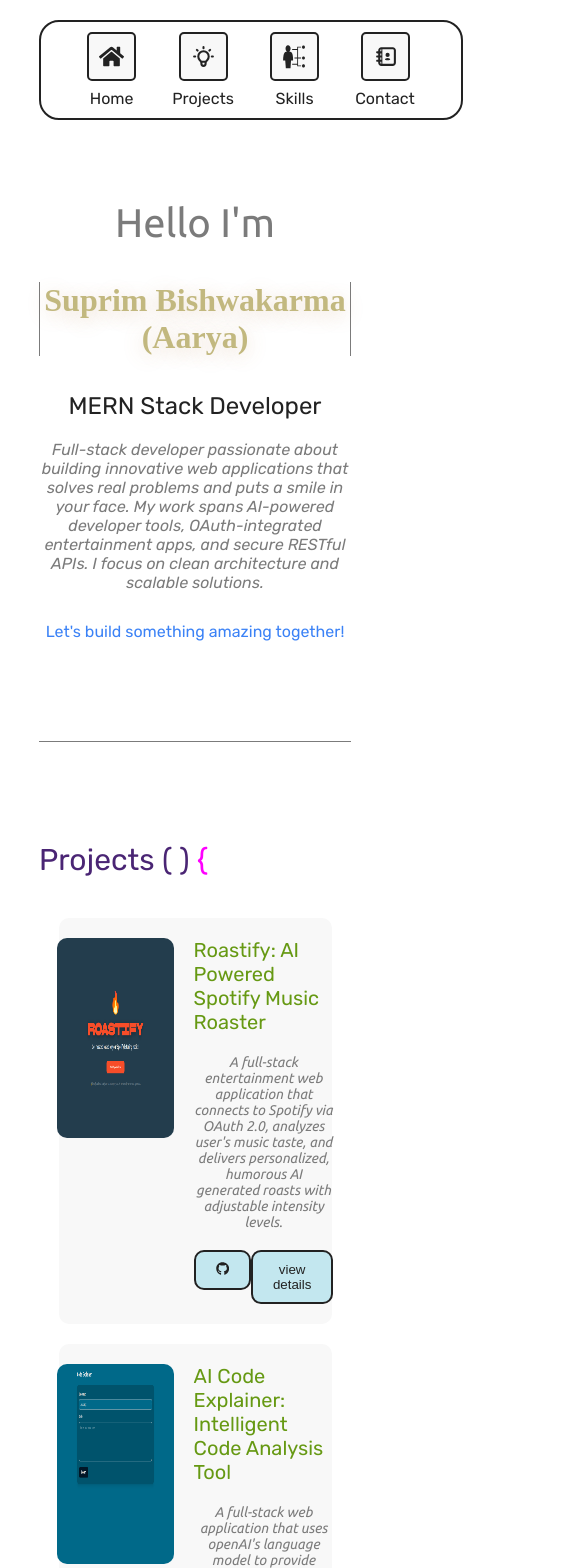
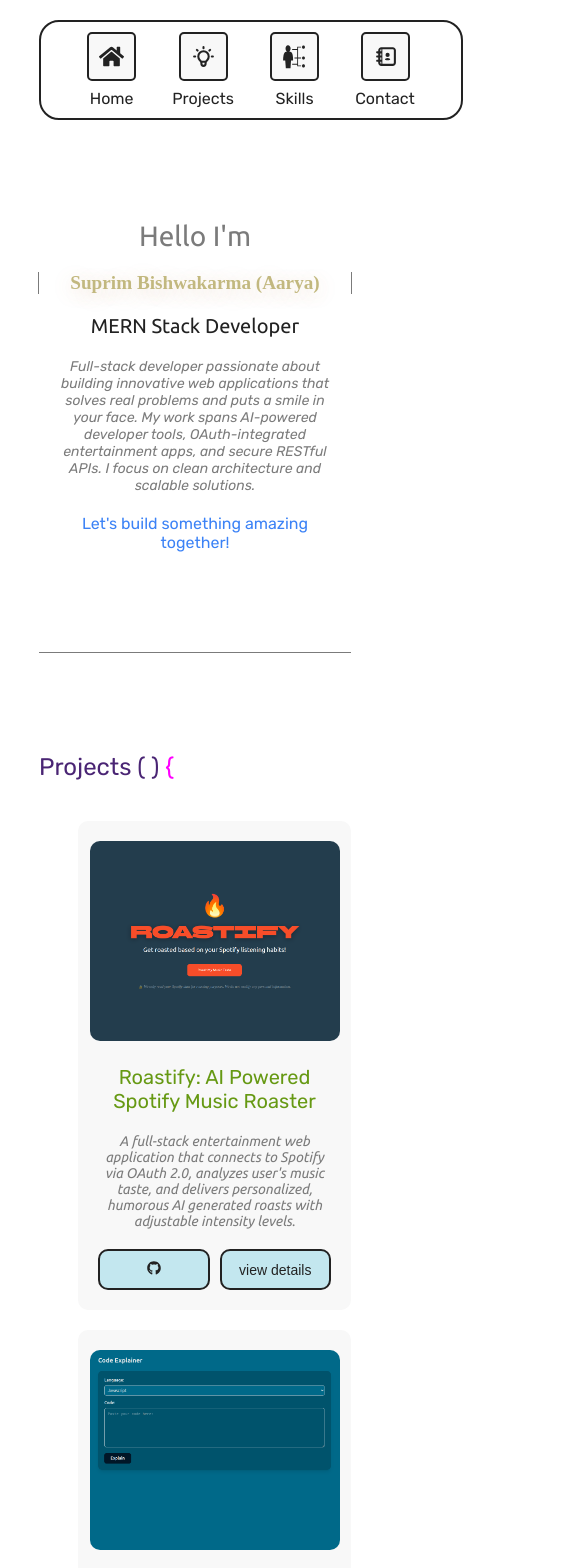
Before and after one commit to Suprimbishwakarma/Aarya, a React (Vite) app: page / in a window 390 px wide. Shown: the top 1568 px of the page, 585 px wide, since content can reach past the window. Built offline with nearby package versions, Linux system fonts and the light colour scheme; a web font is replaced by a local one.

Commit message:
Responsive Design Updated

```diff
--- a/src/App.jsx
+++ b/src/App.jsx
@@ -11,10 +11,18 @@
     <div>
       <Navbar />
       <div>
-        <Home />
-        <Projects />
-        <Skills />
-        <Contact />
+        <div id="home">
+          <Home />
+        </div>
+        <div id="projects">
+          <Projects />
+        </div>
+        <div id="skills">
+          <Skills />
+        </div>
+        <div id="contact">
+          <Contact />
+        </div>
         <Copyright />
       </div>
     </div>
--- a/src/components/Contact/Contact.css
+++ b/src/components/Contact/Contact.css
@@ -1,6 +1,6 @@
 .contact-title {
   margin-top: 100px;
-  margin-bottom: 30px;
+  margin-bottom: 40px;
   font-size: 30px;
   font-family: "Rubik", sans-serif;
   color: #4a2574;
@@ -21,16 +21,18 @@
   align-items: center;
   gap: 50px;
   width: 70vw;
+  max-width: 100vw;
   margin: 0 auto;
   background: #f8f8f8;
-  padding: 20px;
   border-radius: 10px;
 }
 
 .contact-section {
   display: flex;
   flex-direction: column;
+  padding: 20px 0 20px 20px;
   gap: 20px;
+  flex: 1;
 }
 
 .contact-section p {
@@ -55,16 +57,19 @@
 .contact-detail {
   display: flex;
   gap: 20px;
+  align-items: center;
 }
 
 .contact-detail span {
   font-family: "Rubik", sans-serif;
   color: #808000;
   font-size: 16px;
+  word-break: break-all;
 }
 
 .contact-detail .icons {
   font-size: 22px;
+  min-width: 22px;
 }
 
 .form-section {
@@ -72,6 +77,9 @@
   flex-direction: column;
   align-items: start;
   gap: 10px;
+  flex-shrink: 1;
+  width: 100%;
+  padding: 20px 20px 20px 0;
 }
 
 .form-section label {
@@ -101,6 +109,7 @@
   color: #a0a0a0;
   font-family: "Rubik";
   font-size: 14px;
+  resize: vertical;
 }
 
 .form-submit {
@@ -130,3 +139,44 @@
   padding-bottom: 50px;
   border-bottom: 1px solid #222222;
 }
+
+@media (max-width: 768px) {
+  .contact-block {
+    width: 90vw;
+    margin-top: 100px;
+  }
+
+  .contact-body-main {
+    flex-direction: column;
+    gap: 20px;
+  }
+
+  .contact-section,
+  .form-section {
+    width: 100%;
+  }
+
+  .contact-section p {
+    font-size: 14px;
+  }
+
+  .contact-title {
+    font-size: 24px;
+  }
+
+  .contact-title #inputs {
+    font-size: 14px;
+  }
+
+  .contact-detail {
+    font-size: 14px;
+  }
+
+  .contact-detail span {
+    font-size: 14px;
+  }
+
+  .form-section input {
+    width: 300px;
+  }
+}
--- a/src/components/Contact/Contact.jsx
+++ b/src/components/Contact/Contact.jsx
@@ -6,7 +6,7 @@
 
 const Contact = () => {
   return (
-    <>
+    <div className="contact-block">
       <div className="contact-title">
         Contact (<span id="inputs"> name, email, message</span> ){" "}
         <span>{"{"}</span>
@@ -54,7 +54,7 @@
       <div className="contact-title-closing">
         <span>{"}"}</span>
       </div>
-    </>
+    </div>
   );
 };
 
--- a/src/components/Home/Home.css
+++ b/src/components/Home/Home.css
@@ -1,8 +1,12 @@
 .home-body {
   display: flex;
   flex-direction: column;
+  justify-content: center;
+  align-items: center;
   gap: 20px;
   margin-top: 80px;
+  padding: 0 20px;
+  border-bottom: 1px solid #7b7b7b;
 }
 
 .home-body p {
@@ -11,10 +15,11 @@
 
 .home-body .user {
   font-family: "BBH Bartle", cursive;
+  width: 80vw;
+  max-width: 80vw;
   font-size: 2rem;
   font-weight: 900;
   color: #c2b87f;
-  margin: 1rem 0;
   text-shadow: 0 4px 20px rgba(188, 132, 81, 0.3);
   border-left: 1px solid #7b7b7b;
   border-right: 1px solid #7b7b7b;
@@ -28,17 +33,41 @@
 
 .stack {
   font-size: 24px;
-  font-family: "Rubik", sans-serif;
+  font-family: "Ubuntu", sans-serif;
 }
 
 .intro {
   color: #7b7b7b;
   font-style: italic;
+  margin: 0 auto;
 }
 
 .message {
   margin-top: 10px;
   color: #3b82f6;
   padding-bottom: 100px;
-  border-bottom: 1px solid #7b7b7b;
+  margin: 0 auto;
 }
+
+@media (max-width: 768px) {
+  .home-body {
+    margin-top: 100px;
+    padding: 0 15px;
+  }
+
+  .greet {
+    font-size: 28px;
+  }
+
+  .home-body .user {
+    font-size: 1.2rem;
+  }
+
+  .stack {
+    font-size: 20px;
+  }
+
+  .intro {
+    font-size: 14px;
+  }
+}
--- a/src/components/Navbar/Navbar.css
+++ b/src/components/Navbar/Navbar.css
@@ -8,6 +8,10 @@
   border: 2px solid #222222;
   border-radius: 20px;
   background: #ffffff;
+}
+
+a {
+  text-decoration: none;
 }
 
 .home,
--- a/src/components/Navbar/Navbar.jsx
+++ b/src/components/Navbar/Navbar.jsx
@@ -8,22 +8,22 @@
 const Navbar = () => {
   return (
     <div className="navbar">
-      <div className="home">
+      <a href="#home" className="home">
         <FaHome className="icon" />
         <p>Home</p>
-      </div>
-      <div className="projects">
+      </a>
+      <a href="#projects" className="projects">
         <HiOutlineLightBulb className="icon" />
         <p className="name">Projects</p>
-      </div>
-      <div className="skills">
+      </a>
+      <a href="#skills" className="skills">
         <GiSkills className="icon" />
         <p className="name">Skills</p>
-      </div>
-      <div className="contact">
+      </a>
+      <a href="#contact" className="contact">
         <TiContacts className="icon" />
         <p className="name">Contact</p>
-      </div>
+      </a>
     </div>
   );
 };
--- a/src/components/Projects/Projects.css
+++ b/src/components/Projects/Projects.css
@@ -11,6 +11,7 @@
 
 .project-section {
   width: 70vw;
+  max-width: 100vw;
   margin: 0 auto;
   display: flex;
   flex-direction: column;
@@ -24,11 +25,16 @@
   background: #f8f8f8;
   padding: 20px;
   border-radius: 10px;
+  align-items: center;
 }
 
 .project-individual-section .project-image {
   width: 30vw;
-  height: 200px;
+  max-width: 400px;
+  min-width: 250px;
+  height: auto;
+  min-height: 200px;
+  object-fit: cover;
   border-radius: 10px;
   transition: all 0.1s ease;
 }
@@ -107,3 +113,38 @@
   font-size: 30px;
   color: #ff00ff;
 }
+
+@media (max-width: 768px) {
+  .project-block {
+    width: 90vw;
+  }
+
+  .project-individual-section {
+    flex-direction: column;
+  }
+
+  .project-title {
+    text-align: center;
+  }
+
+  .project-individual-section .project-image {
+    width: 100%;
+    max-width: 100%;
+  }
+
+  .project-function {
+    font-size: 24px;
+    margin-top: 100px;
+  }
+
+  .project-individual-section .project-content .project-button {
+    gap: 10px;
+  }
+
+  .project-individual-section .project-content .project-button .github,
+  .project-individual-section .project-content .project-button .details {
+    padding: 10px 15px;
+    font-size: 14px;
+    width: 100%;
+  }
+}
--- a/src/components/Projects/Projects.jsx
+++ b/src/components/Projects/Projects.jsx
@@ -5,7 +5,7 @@
 
 const Projects = () => {
   return (
-    <>
+    <div className="project-block">
       <p className="project-function">
         Projects ( ) <span>{"{"}</span>
       </p>
@@ -25,14 +25,10 @@
               intensity levels.
             </p>
             <div className="project-button">
-              <div>
-                <button className="github">
-                  <FaGithub />
-                </button>
-              </div>
-              <div>
-                <button className="details">view details</button>
-              </div>
+              <button className="github">
+                <FaGithub />
+              </button>
+              <button className="details">view details</button>
             </div>
           </div>
         </div>
@@ -66,7 +62,7 @@
       <p className="project-function-closing">
         <span>{"}"}</span>
       </p>
-    </>
+    </div>
   );
 };
 
--- a/src/components/Skills/Skills.css
+++ b/src/components/Skills/Skills.css
@@ -3,27 +3,26 @@
   font-family: "Rubik", sans-serif;
   color: #4a2574;
   margin-top: 100px;
-  margin-bottom: 50px;
+  margin-bottom: 40px;
 }
 
 .skills-header span {
   color: #ff00ff;
 }
 
-/* Staggered Grid Layout */
 .skills-grid {
   display: grid;
   grid-template-columns: repeat(auto-fit, minmax(260px, 1fr));
-  gap: 15px; /* Compact gap */
+  gap: 15px;
   width: 70vw;
   margin: 0 auto;
 }
 
 .skill-card {
   background: #ffffff;
-  padding: 18px; /* Compact padding */
+  padding: 18px;
   border-radius: 12px;
-  border-top: 3px solid var(--theme-color); /* Thinner accent */
+  border-top: 3px solid var(--theme-color);
   box-shadow: 0 4px 15px rgba(0, 0, 0, 0.03);
   transition: all 0.3s cubic-bezier(0.175, 0.885, 0.32, 1.275);
   display: flex;
@@ -33,7 +32,6 @@
   overflow: hidden;
 }
 
-/* Specific span for Concepts to span 2 cols if space allows */
 @media (min-width: 1100px) {
   .concepts-card {
     grid-column: span 2;
@@ -61,25 +59,25 @@
   display: flex;
   align-items: center;
   gap: 10px;
-    border-bottom: 1px solid rgba(0,0,0,0.05); /* Thinner separator */
+  border-bottom: 1px solid rgba(0, 0, 0, 0.05);
   padding-bottom: 10px;
   margin-bottom: 2px;
 }
 
 .cat-icon {
-    font-size: 1.2rem; /* Smaller icon */
+  font-size: 1.2rem;
   display: flex;
   align-items: center;
   justify-content: center;
   background: rgba(255, 255, 255, 0.8);
   padding: 6px;
   border-radius: 50%;
-    box-shadow: 0 2px 5px rgba(0,0,0,0.05);
+  box-shadow: 0 2px 5px rgba(0, 0, 0, 0.05);
 }
 
 .skill-category-title {
   font-family: "Rubik", sans-serif;
-  font-size: 18px; /* Compact title */
+  font-size: 18px;
   margin: 0;
   text-transform: uppercase;
   letter-spacing: 0.5px;
@@ -89,10 +87,9 @@
 .skill-items-wrapper {
   display: flex;
   flex-wrap: wrap;
-  gap: 8px; /* Tighter items */
+  gap: 8px;
 }
 
-/* Specific grid for Concepts to "appear in rows" nicely */
 .concepts-card .skill-items-wrapper {
   display: grid;
   grid-template-columns: repeat(auto-fill, minmax(140px, 1fr));
@@ -103,11 +100,11 @@
   display: flex;
   align-items: center;
   gap: 6px;
-  padding: 6px 12px; /* Sleek pill */
+  padding: 6px 12px;
   background: #f8f9fa;
   border-radius: 50px;
   font-family: "Ubuntu", sans-serif;
-  font-size: 13.5px; /* Smaller text */
+  font-size: 13.5px;
   font-weight: 500;
   color: #555;
   border: 1px solid #eee;
@@ -120,7 +117,7 @@
   color: #fff;
   border-color: var(--theme-color);
   transform: translateX(2px);
-  box-shadow: 0 3px 10px rgba(0,0,0,0.1);
+  box-shadow: 0 3px 10px rgba(0, 0, 0, 0.1);
 }
 
 .skill-item:hover .skill-icon {
@@ -144,7 +141,6 @@
   color: #ff00ff;
 }
 
-/* Responsive adjustments */
 @media (max-width: 768px) {
   .skills-container {
     width: 90vw;
@@ -152,6 +148,13 @@
 
   .skills-grid {
     grid-template-columns: 1fr;
+    gap: 15px;
+  }
+
+  .skills-header {
+    font-size: 24px;
+    margin-top: 100px;
+    margin-bottom: 100px;
   }
 
   .concepts-card {
@@ -159,6 +162,14 @@
   }
 
   .skill-category-title {
-      font-size: 18px;
+    font-size: 16px;
+  }
+
+  .skill-item {
+    font-size: 12px;
+  }
+
+  .skills-footer {
+    font-size: 24px;
   }
 }
--- a/src/index.css
+++ b/src/index.css
@@ -6,6 +6,13 @@
 }
 
 body {
-  width: 80vw;
+  width: 100%;
+  max-width: 80vw;
   margin: 0 auto;
+  overflow-x: hidden;
+  position: relative;
 }
+
+html {
+  scroll-behavior: smooth;
+}
```
Also changed, not shown: src/components/Skills/Skills.jsx (+44 -26 lines), src/App.css (deleted), 1 other file (tests, documents, lock files or other folders). Lines whose indentation alone changed are shown as unchanged.
